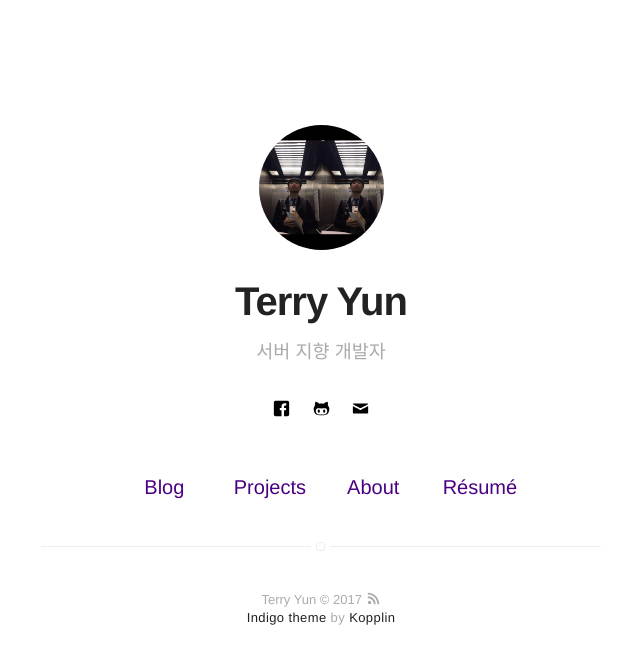
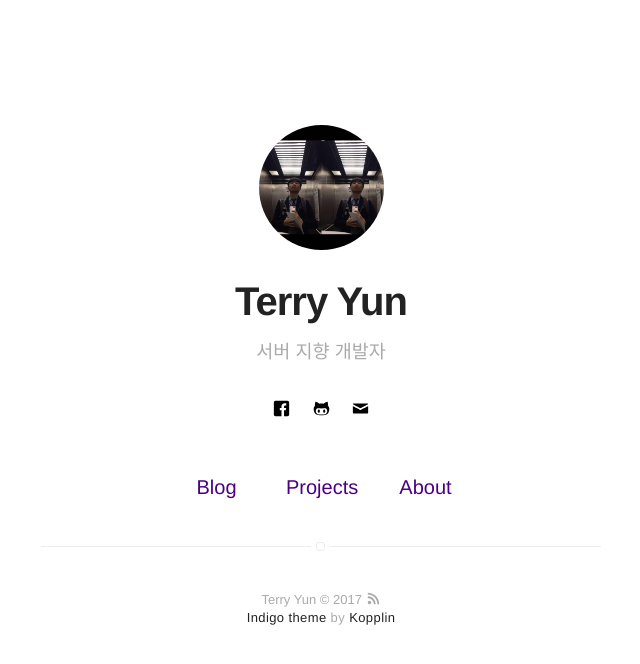
Before and after one commit to CHANMYUNG/nooheat.github.io, a Jekyll site: the page built from index.html, in a window 1280 px wide. Shown: the top 664 px of the page, without its empty margins (319-959 px from the left). Built offline with Jekyll 4.4.1, drawn with Linux system fonts in a browser that asks for light colours.

Commit message:
profile update

```diff
--- a/_config.yml
+++ b/_config.yml
@@ -7,12 +7,12 @@ bio: 서버 지향 개발자
 
 # if it's an external image, update below for true
 # better with square images
-external-image: false
+external-image: true
 picture: assets/images/profile.jpg
 
 # If you want to include your resume, set to true
 # and specify source (external or local).
-resume: true
+resume: false
 resume-external: true
 resume-url: https://google.com/?q=my+resume
 
```
